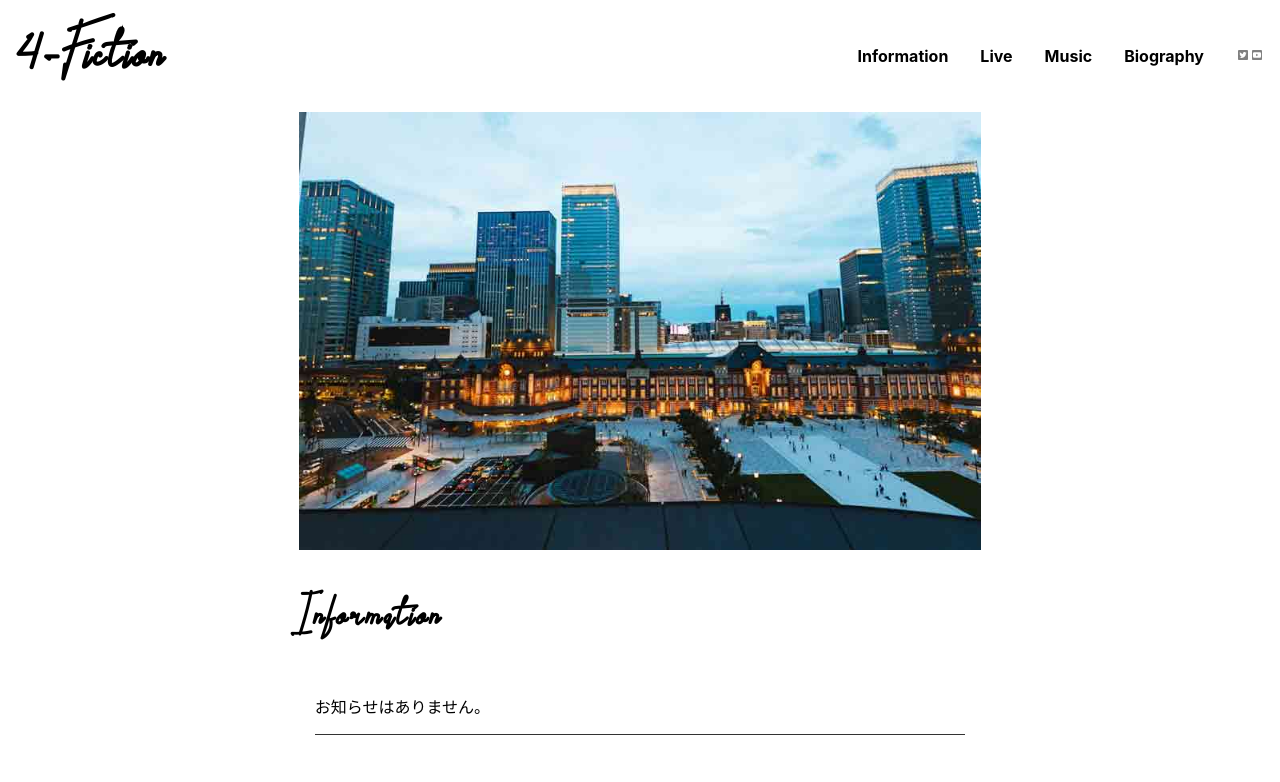
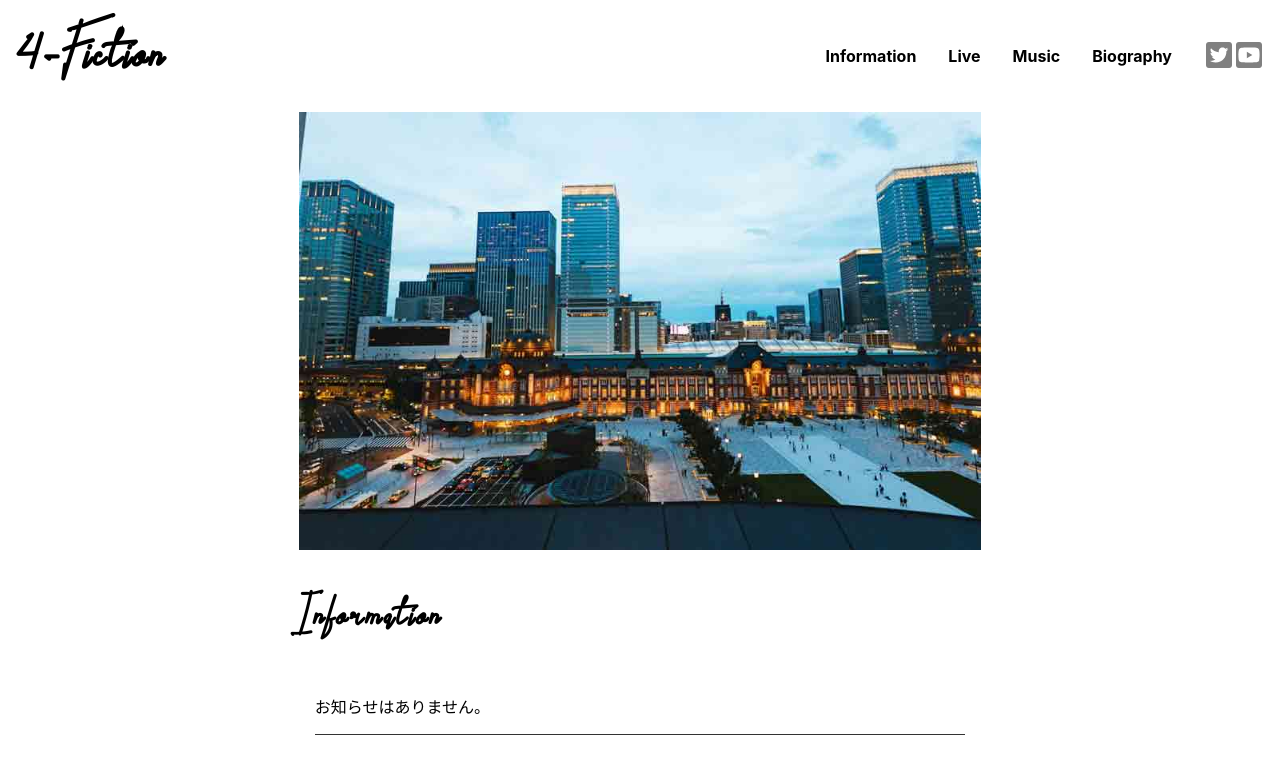
Before and after one commit to si4141/4-fiction-official, a Next.js app: page / in a window 1280 px wide. Shown: the top 782 px of the page. Built offline with nearby package versions, Linux system fonts and the light colour scheme.

Commit message:
add important to sns icon style

```diff
--- a/src/styles/siteHeader.module.scss
+++ b/src/styles/siteHeader.module.scss
@@ -49,7 +49,6 @@
   svg {
     margin-top: 20px;
     padding-left: 5px;
-    height: 40px;
   }
 }
 
@@ -61,8 +60,9 @@
 }
 
 .icon {
-  height: 2rem;
   color: grey;
+  height: 30px !important;
+  width: 30px !important;
 }
 
 $btn-width: 30px;
```
